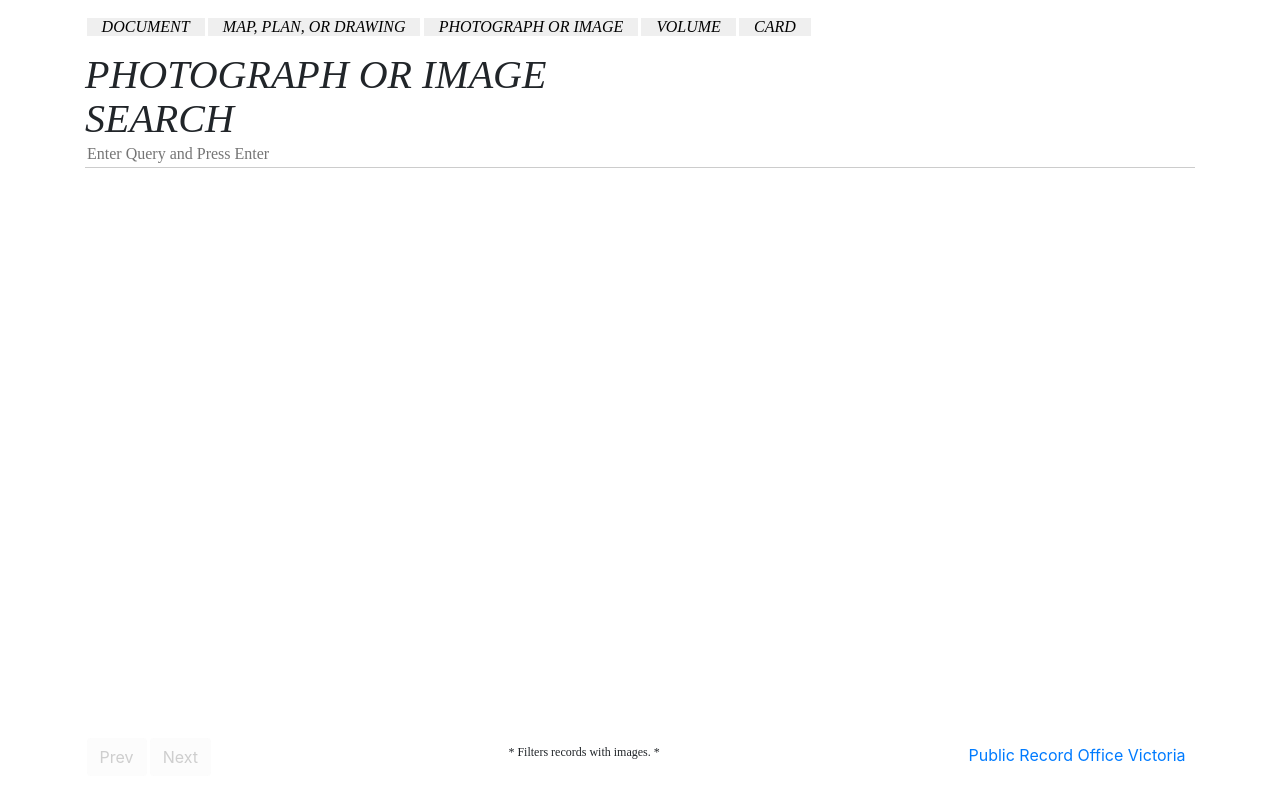
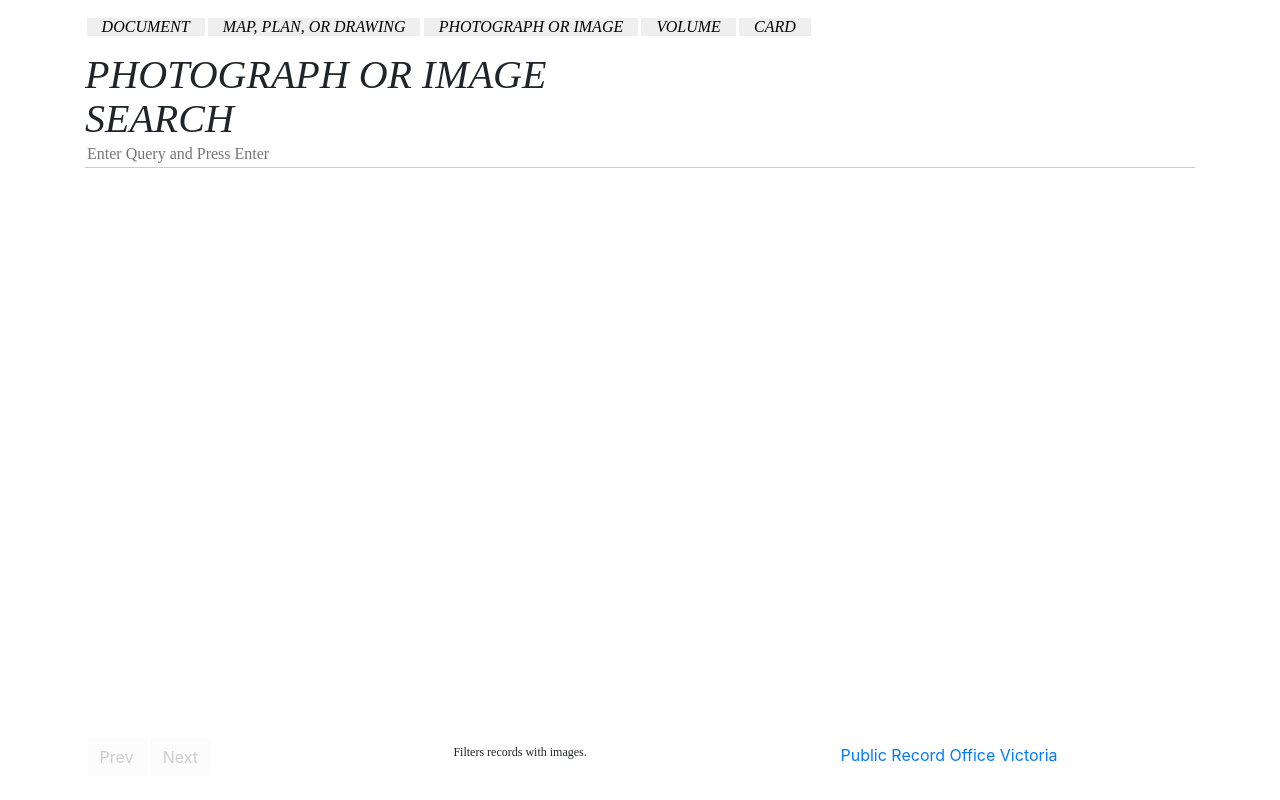
Before and after one commit to s3782095/PublicRecordOfficeVictoria_Remix, an Angular app: page / in a window 1280 px wide. Built offline with nearby package versions, Linux system fonts and the light colour scheme.

Commit message:
Fix width of footer content

```diff
--- a/src/app/content-query-page/content-query-page.component.css
+++ b/src/app/content-query-page/content-query-page.component.css
@@ -118,7 +118,7 @@ img {
   bottom: 0;
   position: absolute;
   margin-bottom: 1em;
-  width: 87%;
+  width: 77%;
   justify-content: space-between;
 }
 
--- a/src/app/content-query-page/content-query-page.component.html
+++ b/src/app/content-query-page/content-query-page.component.html
@@ -78,7 +78,7 @@
     </div>
 
     <div class="btn">
-      <p class="image-only-warning search-field">* Filters records with images. *</p>
+      <p class="image-only-warning search-field">Filters records with images.</p>
     </div>
     <div *ngIf="current_result" class="btn bottom-right iteration-btn-group">
       <a href="https://prov.vic.gov.au/archive/{{current_result['_id']}}/about" target="_blank">Source of Record</a>
```
